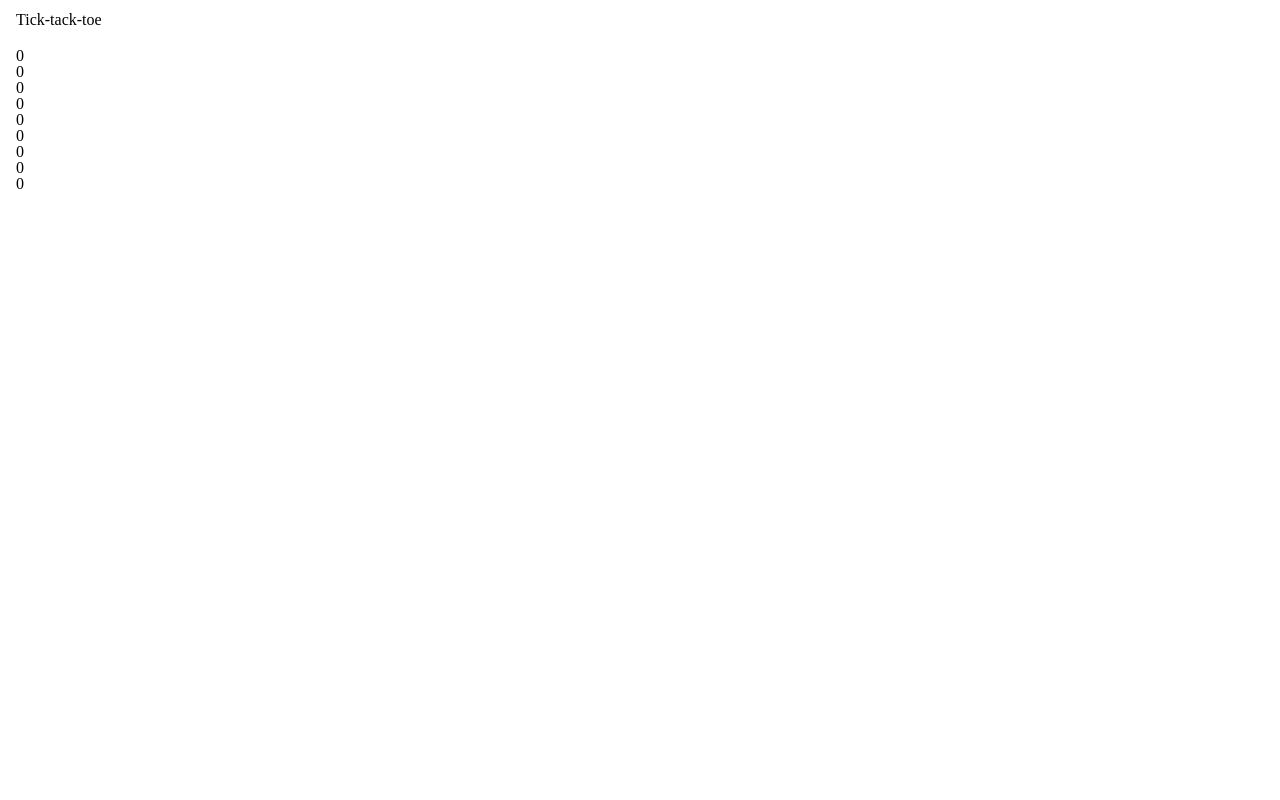
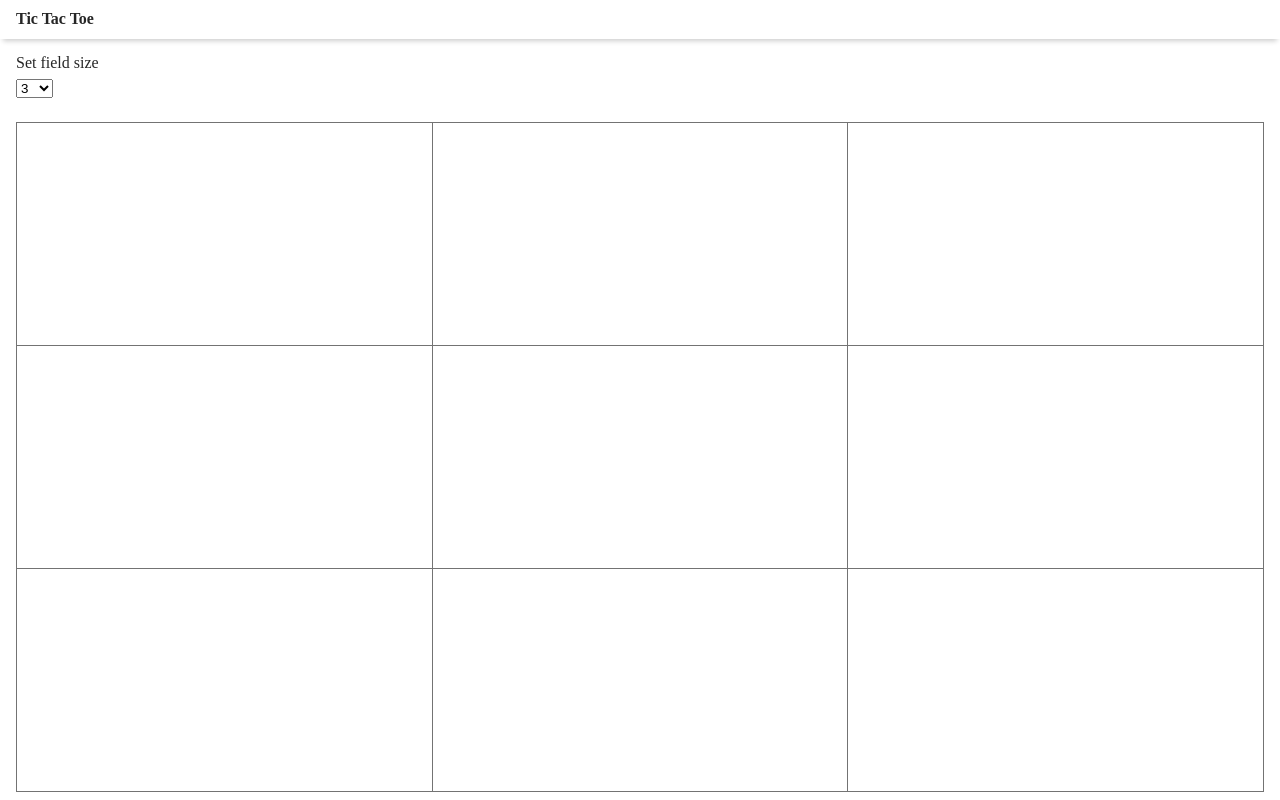
Before and after one commit to aleksieiev-o/tic-tac-toe, a React (Create React App) app: page / in a window 1280 px wide. Built offline with nearby package versions, Linux system fonts and the light colour scheme.

Commit message:
add field and cells logic

```diff
--- a/src/App.component.tsx
+++ b/src/App.component.tsx
@@ -1,4 +1,5 @@
 import React, { FC, ReactElement } from 'react';
+import styles from './app.module.scss';
 import HeaderComponent from './components/Header/Header.component';
 import FieldComponent from './views/Field/Field.component';
 import ActiveRoleContextProvider from './Providers/ActiveRoleContext.provider';
@@ -6,11 +7,11 @@ import ActiveRoleContextProvider from './Providers/ActiveRoleContext.provider';
 const AppComponent: FC = (): ReactElement => {
   return (
     <ActiveRoleContextProvider>
-      <>
+      <div className={styles.wrapper}>
         <HeaderComponent/>
 
         <FieldComponent/>
-      </>
+      </div>
     </ActiveRoleContextProvider>
   );
 };
--- /dev/null
+++ b/src/app.module.scss
@@ -0,0 +1,9 @@
+@use "src/styles/mixins/index" as *;
+
+.wrapper {
+  height: 100%;
+  width: 100%;
+  overflow: hidden;
+  flex-flow: column nowrap;
+  @include flex-layout();
+}
--- a/src/components/Header/Header.component.tsx
+++ b/src/components/Header/Header.component.tsx
@@ -3,13 +3,15 @@ import styles from './header.module.scss';
 
 const HeaderComponent: FC = (): ReactElement => {
   return (
-    <div className={styles.header}>
-      <div className={'logo'}>
-        Tick-tack-toe
-      </div>
+    <div className={styles.wrapper}>
+      <div className={styles.container}>
+        <div className={styles.logo}>
+          Tic Tac Toe
+        </div>
 
-      <div className={'profile'}>
+        <div className={styles.profile}>
 
+        </div>
       </div>
     </div>
   );
--- a/src/components/Header/header.module.scss
+++ b/src/components/Header/header.module.scss
@@ -1,8 +1,26 @@
 @use "src/styles/variables" as *;
 @use "src/styles/mixins/index" as *;
 
-.header {
+.wrapper {
+  padding: $spacing $spacing * 2;
+  width: 100%;
+  height: 40px;
+  box-shadow: 0 5px 5px -3px rgb(#000, 20%);
+  @include flex-layout();
+}
+
+.container {
+  max-width: $desktop-size;
+  width: 100%;
+  height: 100%;
+  color: $main-gray-text-color;
   @include flex-layout(center, space-between);
-  padding: $spacing $spacing * 2;
-  height: 40px;
 }
+
+.logo {
+  font-weight: 700;
+}
+
+.profile {
+
+}
--- a/src/styles/variables/index.scss
+++ b/src/styles/variables/index.scss
@@ -2,8 +2,8 @@
 $main-color: #0097a7;
 $main-orange-color: #F57F17;
 $second-orange-color: #FFAD45;
-$main-gray-text-color: rgba(#000, .87);
-$main-gray-icon-color: rgba(#000, .54);
+$main-gray-text-color: rgba(#000, .85);
+$main-gray-icon-color: rgba(#000, .55);
 $main-gray-color: #F5F5F5;
 $main-background-color: #CDDBE7;
 $success-color: #00ce00;
--- a/src/views/Field/Cell/Cell.component.tsx
+++ b/src/views/Field/Cell/Cell.component.tsx
@@ -1,25 +1,33 @@
-import React, { FC, ReactElement, useContext, useState } from 'react';
+import React, { FC, ReactElement, useContext, useEffect, useMemo, useState } from 'react';
 import styles from './cell.module.scss';
 import { ActiveRole, ActiveRoleContext } from '../../../Providers/ActiveRoleContext.provider';
 
 enum CellValue {
-  EMPTY_VALUE,
-  CROSS_VALUE,
-  NULL_VALUE,
-}
-
-interface Cell {
-  id: string,
-  value: CellValue;
+  EMPTY_VALUE = '',
+  CROSS_VALUE = 'X',
+  NULL_VALUE = '0',
 }
 
 interface Props {
   id: string;
+  rowsAndColumnsCount: number;
+  fieldSize: number;
 }
 
-const CellComponent: FC<Props> = ({ id}): ReactElement => {
+const CellComponent: FC<Props> = ({ id, rowsAndColumnsCount, fieldSize}): ReactElement => {
   const [cellValue, setCellValue] = useState<CellValue>(CellValue.EMPTY_VALUE);
   const { activeRole, toggleActiveRole } = useContext(ActiveRoleContext);
+
+  useEffect(() => {
+    setCellValue(CellValue.EMPTY_VALUE);
+  }, [fieldSize]);
+
+  const cellSize = useMemo(() => {
+    return {
+      width: `calc(100% / ${rowsAndColumnsCount})`,
+      height: `calc(100% / ${rowsAndColumnsCount})`,
+    };
+  }, [rowsAndColumnsCount]);
 
   const changeCellValue = () => {
     if (cellValue === CellValue.EMPTY_VALUE && activeRole === ActiveRole.CROSS_ROLE) {
@@ -32,7 +40,7 @@ const CellComponent: FC<Props> = ({ id}): ReactElement => {
   };
 
   return (
-    <div id={id} className={styles.cell} onClick={() => changeCellValue()}>
+    <div id={id} className={styles.cell} style={cellSize} onClick={() => changeCellValue()}>
       {cellValue}
     </div>
   );
--- a/src/views/Field/Cell/cell.module.scss
+++ b/src/views/Field/Cell/cell.module.scss
@@ -1,3 +1,9 @@
+@use "src/styles/variables" as *;
+@use "src/styles/mixins/index" as *;
+
 .cell {
-
+  border-right: 1px solid $main-gray-icon-color;
+  border-bottom: 1px solid $main-gray-icon-color;
+  color: $main-gray-text-color;
+  @include flex-layout();
 }
--- a/src/views/Field/Field.component.tsx
+++ b/src/views/Field/Field.component.tsx
@@ -1,34 +1,55 @@
-import React, { FC, ReactElement, useContext, useState } from 'react';
+import React, { ChangeEvent, FC, ReactElement, useContext, useMemo, useState } from 'react';
 import styles from './field.module.scss';
 import CellComponent from './Cell/Cell.component';
 import { ActiveRoleContext } from '../../Providers/ActiveRoleContext.provider';
 
 const FieldComponent: FC = (): ReactElement => {
-  const [fieldSize, setFieldSize] = useState<number>(9);
+  const [rowsAndColumns, setRowsAndColumns] = useState<number>(3);
   const { resetActiveRole } = useContext(ActiveRoleContext);
 
-  const changeFieldSize = (size: number) => {
+  const changeFieldSize = (e: ChangeEvent<HTMLSelectElement>) => {
+    const rowsAndColumns: number = parseInt(e.target.value, 10);
     resetActiveRole();
-    setFieldSize(size);
+    setRowsAndColumns(rowsAndColumns);
   };
 
-  const renderCells = (): Array<ReactElement> => {
+  const fieldSize = useMemo((): number => (rowsAndColumns * rowsAndColumns), [rowsAndColumns]);
+
+  const renderCells = useMemo((): Array<ReactElement>=> {
     const cells = [];
 
     for (let i = 0; i < fieldSize; i++) {
       const id = i.toString();
-      cells.push(<CellComponent id={id} key={id}/>);
+      cells.push(<CellComponent id={id} rowsAndColumnsCount={rowsAndColumns} fieldSize={fieldSize} key={id}/>);
     }
 
     return cells;
+  }, [fieldSize]);
+
+  const renderFieldSizeValues = (): Array<ReactElement> => {
+    const sizes = [3, 4, 5, 6, 7, 8, 9, 10];
+
+    return sizes.map((item) => <option value={item} key={item.toString()}>{item}</option>);
   };
 
   return (
     <div className={styles.wrapper}>
       <div className={styles.container}>
+        <div className={styles.fieldActions}>
+          <div className={styles.fieldOptions}>
+            <label htmlFor="fieldSize">Set field size</label>
+
+            <select onChange={changeFieldSize} className={styles.fieldSize} name="fieldSize" id="fieldSize" value={rowsAndColumns}>
+              {
+                renderFieldSizeValues()
+              }
+            </select>
+          </div>
+        </div>
+
         <div className={styles.field}>
           {
-            renderCells()
+            renderCells
           }
         </div>
       </div>
--- a/src/views/Field/field.module.scss
+++ b/src/views/Field/field.module.scss
@@ -2,20 +2,52 @@
 @use "src/styles/mixins/index" as *;
 
 .wrapper {
-  @include flex-layout();
   padding: $spacing $spacing * 2;
   width: 100%;
   height: 100%;
+  @include flex-layout();
 }
 
 .container {
-  @include flex-layout();
   max-width: $desktop-size;
   width: 100%;
   height: 100%;
+  overflow: hidden;
+  flex-flow: column nowrap;
+  @include flex-layout();
+  @include between-children {
+    margin-bottom: $spacing * 2;
+  }
+}
+
+.fieldActions {
+  width: 100%;
+  padding: $spacing 0;
+  color: $main-gray-text-color;
+  @include flex-layout(center, space-between);
+  @include between-children {
+    margin-right: $spacing * 2;
+  }
+}
+
+.fieldOptions {
+  flex-flow: column nowrap;
+  @include flex-layout(flex-start);
+  @include between-children {
+    margin-bottom: $spacing;
+  }
+}
+
+.fieldSize {
+
 }
 
 .field {
   width: 100%;
   height: 100%;
+  flex-wrap: wrap;
+  border-top: 1px solid $main-gray-icon-color;
+  border-left: 1px solid $main-gray-icon-color;
+  color: $main-gray-text-color;
+  @include flex-layout(center, space-between);
 }
```
